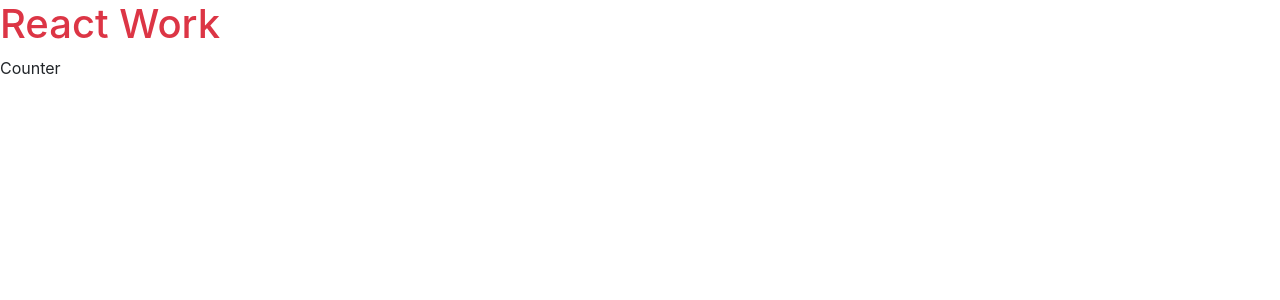
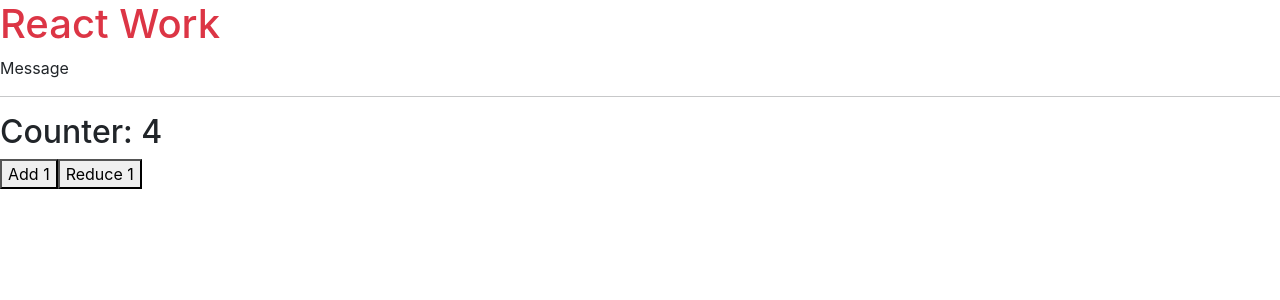
Before and after one commit to guybracha/advance_one, a React (Create React App) app: page / in a window 1280 px wide. Shown: the top 300 px of the page. Built offline with nearby package versions, Linux system fonts and the light colour scheme.

Commit message:
new message

```diff
--- a/src/App.js
+++ b/src/App.js
@@ -1,11 +1,14 @@
 import logo from './logo.svg';
 import './App.css';
 import Counter from './comp/Counter';
+import Message from './comp/Message';
 
 function App() {
   return (
     <div className="App">
       <h1 className='text-danger'>React Work</h1>
+      <Message/>
+      <hr/>
       <Counter/>
     </div>
   );
--- a/src/comp/Counter.js
+++ b/src/comp/Counter.js
@@ -1,9 +1,18 @@
-import React from 'react'
+import React, { useState } from 'react'
 
 export default function Counter() {
+    const[Counter, setCounter] = useState(4);
+
+    const onAdd1 = () => {
+        setCounter(Counter + 1);
+    }
   return (
     <div>
-      Counter
+      <h2>Counter: {Counter}</h2>
+      <button onClick={onAdd1}>Add 1</button>
+      <button onClick={()=>{
+        setCounter(Counter -1)
+      }}>Reduce 1</button>
     </div>
   )
 }
--- /dev/null
+++ b/src/comp/Message.js
@@ -0,0 +1,9 @@
+import React from 'react'
+
+export default function Message() {
+  return (
+    <div>
+      Message
+    </div>
+  )
+}
```
